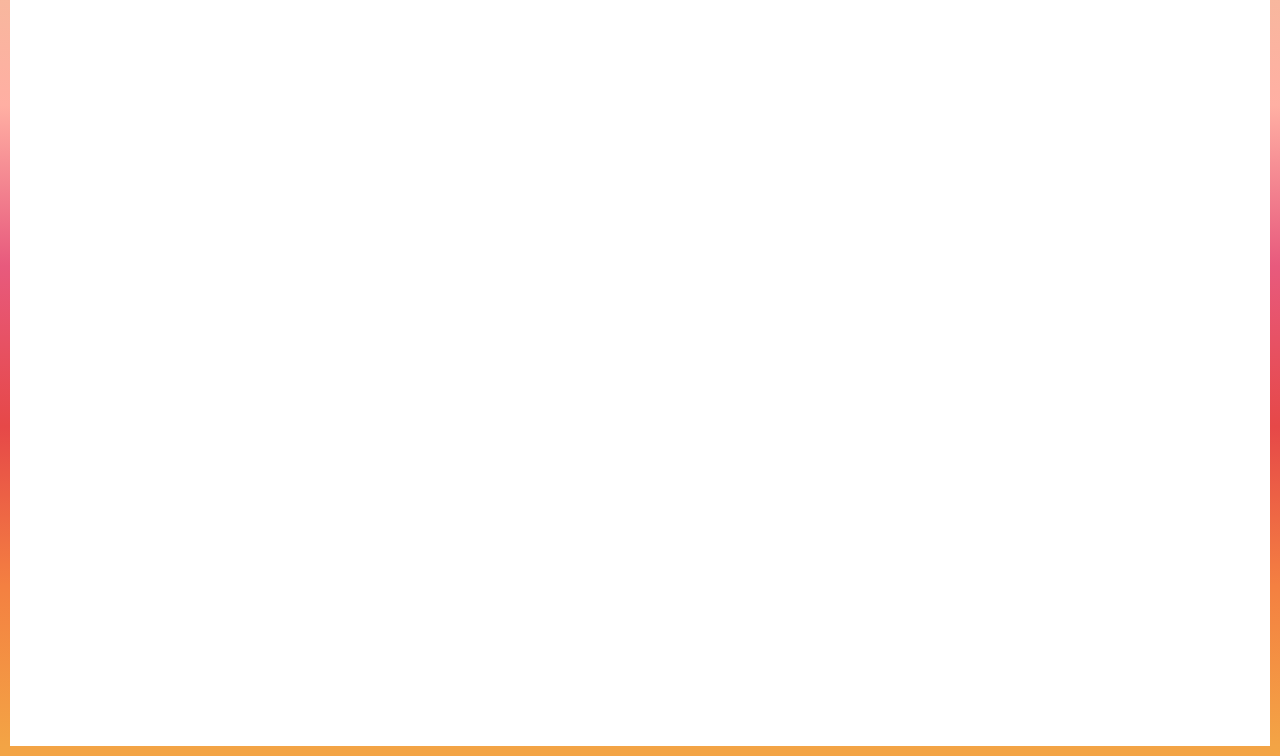
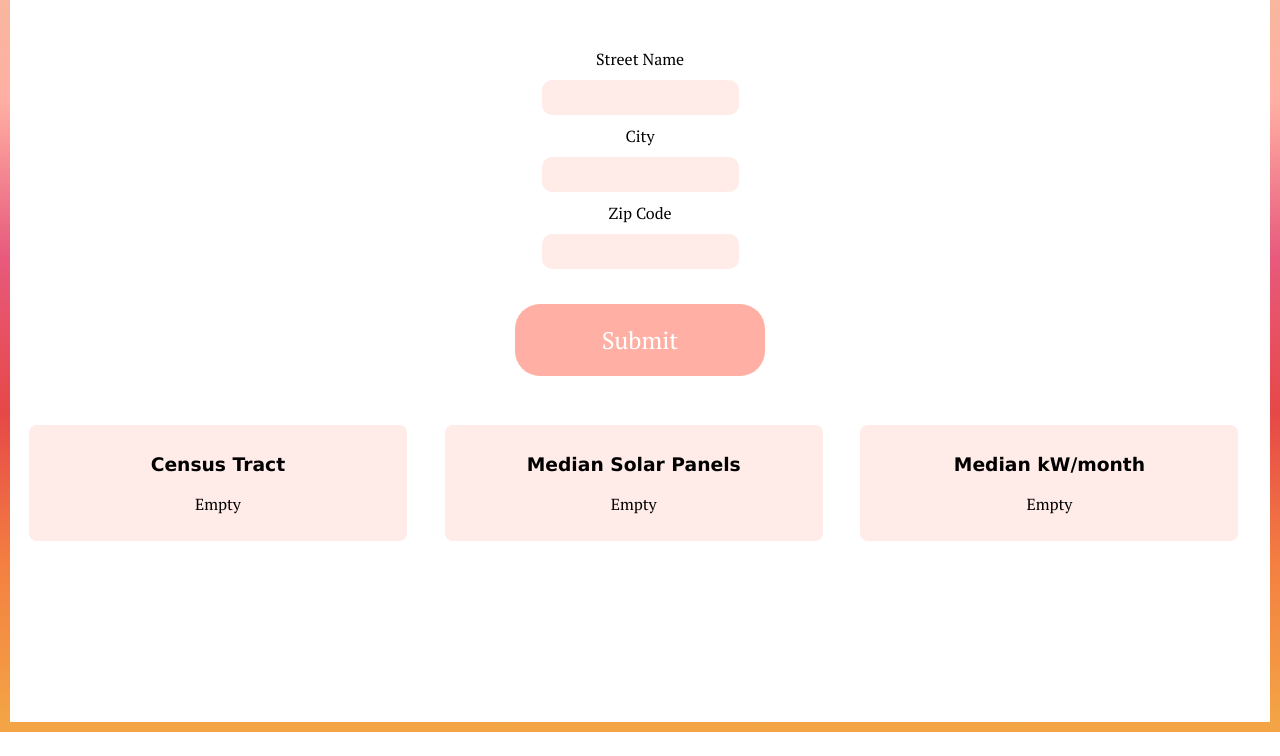
Before and after one commit to AKD-903/Helios, a plain HTML site: page learnMore.html in a window 1280 px wide. Shown: the part 64-820 px from the top of the page. Drawn offline with nearby package versions, Linux system fonts and the light colour scheme; no server answers; a web font is replaced by a local one.

Commit message:
Working input and display in learnMore.html

```diff
--- a/index.js
+++ b/index.js
@@ -4,23 +4,25 @@ function toggleMenu() {
     document.getElementById("userProfile").innerHTML="User Profile";
 }
 
-document.addEventListener("DOMContentLoaded",async function(){
+document.getElementById("submit").addEventListener("click",async function(){
     const censusTract=await getCensusTract();
     console.log(censusTract);
     const sunroofObj=await getSunroof(censusTract);
     console.log(sunroofObj);
+
+    document.getElementById("censusTractP").innerHTML=censusTract;
+    document.getElementById("medPanelsP").innerHTML=sunroofObj.number_of_panels_median;
+    document.getElementById("medKWP").innerHTML=sunroofObj.kw_median;
 })
 
 async function getCensusTract(){
-    const street=spaceToPlus("75 9th Ave");
-    const city=spaceToPlus("New York");
-    const state=spaceToPlus("NY");
-    const zip=10011;
-    const url1=`http://localhost:3500/geocode?street=${street}&city=${city}&state=${state}&zip=${zip}&benchmark=Public_AR_Current&vintage=Current_Current&layers=10&format=json`;
+    const street=spaceToPlus(document.getElementById("streetName").value);
+    const city=spaceToPlus(document.getElementById("cityName").value);
+    const zip=document.getElementById("zipCode").value;
+    const url1=`http://localhost:3500/geocode?street=${street}&city=${city}&state=NY&zip=${zip}&benchmark=Public_AR_Current&vintage=Current_Current&layers=10&format=json`;
 
     let x=await fetch(url1,{headers:{"Accept":"application/json"}});
     let y=await x.json();
-    console.log("Received Census Tract");
     let z=await y.result.addressMatches[0].geographies["Census Block Groups"][0].GEOID;
     z=z.toString();
     return z.substring(0,11);
@@ -30,7 +32,6 @@ async function getSunroof(censusTract){
     let a=await fetch('json.json');
     let b=await a.json();
     let c=await b.find((e)=>e.region_name==censusTract);
-    console.log("Found object in JSON file");
     return c;
 }
 
--- a/learnMore.html
+++ b/learnMore.html
@@ -24,11 +24,31 @@
     </div>
 
     <div class="learnMore">
-
+        <br><br><br><br>
     </div>
 
     <div class="calculator">
-
+        <label>Street Name</label><br>
+        <input id="streetName"></input><br>
+        <label>City</label><br>
+        <input id="cityName"></input><br>
+        <label>Zip Code</label><br>
+        <input id="zipCode"></input><br>
+        <button id="submit">Submit</button>
+    </div>
+    <div class="answers">
+        <div class="answer">
+            <h3>Census Tract</h3>
+            <p id="censusTractP">Empty</p>
+        </div>
+        <div class="answer">
+            <h3>Median Solar Panels</h3>
+            <p id="medPanelsP">Empty</p>
+        </div>
+        <div class="answer">
+            <h3>Median kW/month</h3>
+            <p id="medKWP">Empty</p>
+        </div>
     </div>
 
     <script src="index.js"></script>
--- a/proxy-server/proxy.js
+++ b/proxy-server/proxy.js
@@ -9,8 +9,8 @@ app.use((req, res, next) => {
 });
 
 app.get('/geocode', (req, res) => {
-  const { street, city, state, zip } = req.query;
-  const url = `https://geocoding.geo.census.gov/geocoder/geographies/address?street=${street}&city=${city}&state=${state}&zip=${zip}&benchmark=Public_AR_Current&vintage=Current_Current&layers=10&format=json`;
+  const { street, city, zip } = req.query;
+  const url = `https://geocoding.geo.census.gov/geocoder/geographies/address?street=${street}&city=${city}&state=NY&zip=${zip}&benchmark=Public_AR_Current&vintage=Current_Current&layers=10&format=json`;
 
   request(url, (error, response, body) => {
     console.log(url);
--- a/style.css
+++ b/style.css
@@ -1,5 +1,5 @@
 body{
-    min-height:100vh; /*delete*/
+    min-height:97vh;
     border:10px solid;
     border-image-slice:1;
     border-image-source: linear-gradient(rgba(244,187,155,1), rgba(255,175,163,1), rgba(232,90,125,1), rgba(230,72,72,1), rgba(244,128,65,1), rgba(243,164,69,1));
@@ -11,7 +11,7 @@ a,li{
 }
 p{
     font-family:"PT Serif", Georgia, 'Times New Roman', Times, serif;
-    padding:10px;
+    padding:0 10px;
 }
 button,.button{
     font-family:"PT Serif", Georgia, 'Times New Roman', Times, serif;
@@ -24,11 +24,11 @@ button,.button{
 }
 h1{
     font-family:"Rambla", 'Gill Sans', 'Gill Sans MT', Calibri, 'Trebuchet MS', sans-serif;
-    padding:10px;
+    padding:0 10px;
 }
 h2,h3{
     font-family:"Mako",'Lucida Sans', 'Lucida Sans Regular', 'Lucida Grande', 'Lucida Sans Unicode', Geneva, Verdana, sans-serif;
-    padding:10px;
+    padding:0 10px;
 }
 
 
@@ -108,6 +108,37 @@ h2,h3{
 }
 
 
+.calculator{
+    text-align:center;
+    margin:30px;
+    font-family:"PT Serif", Georgia, 'Times New Roman', Times, serif;
+}
+.calculator input{
+    background-color:rgba(255,175,163,0.25);
+    border:0;
+    padding:10px;
+    margin:10px;
+    border-radius:10px;
+}
+.calculator button{
+    padding:20px;
+    width:250px;
+    margin-top:25px;
+    background-color:rgba(255,175,163,1);
+    color:white;
+    font-size:x-large;
+}
+
+.answers .answer{
+    float:left;
+    width:30%;
+    text-align:center;
+    background-color:rgba(255,175,163,0.25);
+    padding:10px 0;
+    margin:1.5%;
+    border-radius:8px;
+}
+
 
 .navBar{
     list-style-type:none;
@@ -146,6 +177,7 @@ h2,h3{
     padding: 12px;
     cursor: pointer;
 }
+
 
 
 @media only screen and (min-width:625px){
```
Also changed, not shown: index.html (+0 -23 lines).
